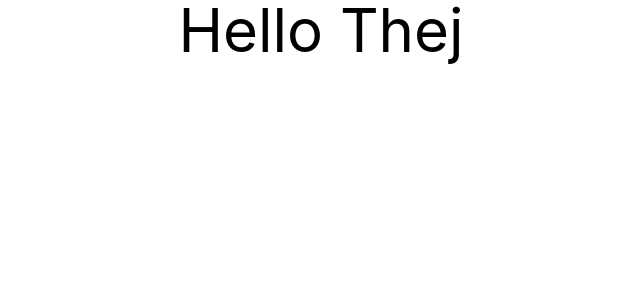
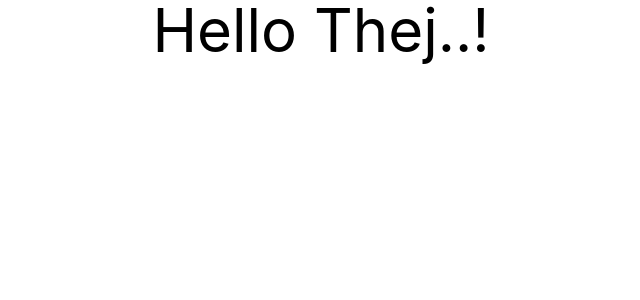
Before and after one commit to thimmaiah-cv/EazyBite, a React (Create React App) app: page / in a window 1280 px wide. Shown: the top 300 px of the page, without its empty margins (319-959 px from the left). Built offline with nearby package versions, Linux system fonts and the light colour scheme.

Commit message:
Getting started on Project

```diff
--- a/src/App.js
+++ b/src/App.js
@@ -3,7 +3,7 @@ import './App.css';
 function App() {
   return (
     <div className="App">
-      <h1 className='text-6xl'>Hello Thej</h1>
+      <h1 className='text-6xl'>Hello Thej..!</h1>
     </div>
   );
 }
```
